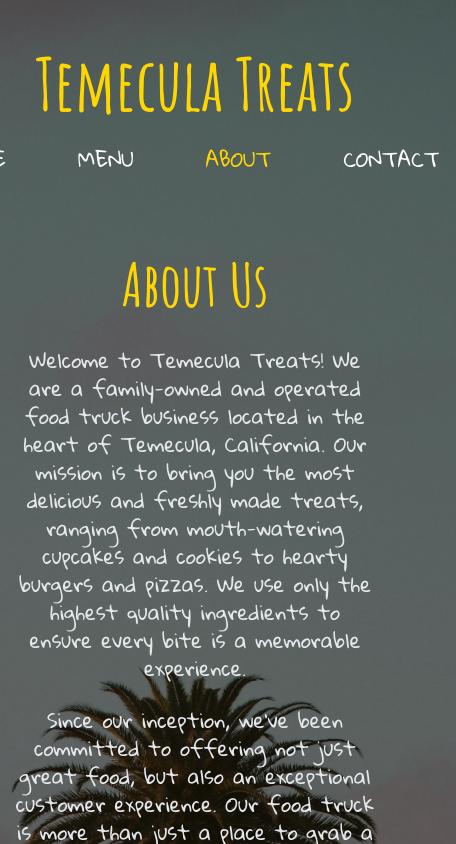
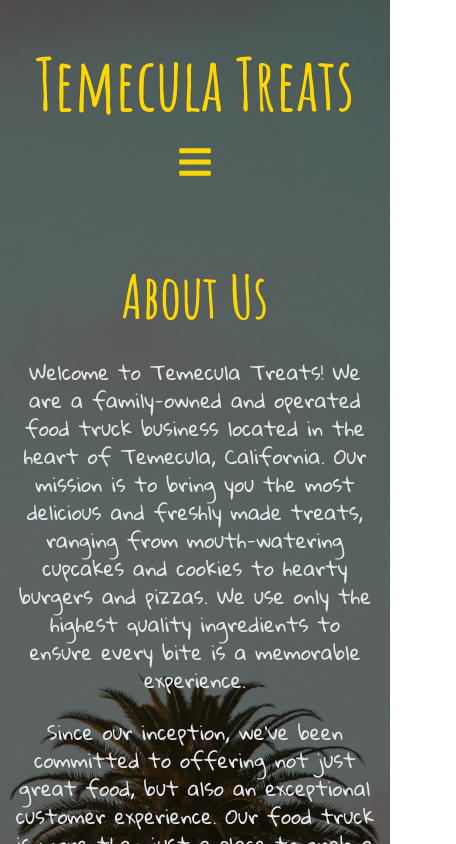
Before and after one commit to yusufkarakaya/foodtruck, a Next.js app: page /about in a window 390 px wide. Shown: the top 844 px of the page, 456 px wide, since content can reach past the window. Built offline with nearby package versions, Linux system fonts and the light colour scheme.

Commit message:
Make Header component responsive with hamburger menu for mobile

```diff
--- a/app/components/Header.jsx
+++ b/app/components/Header.jsx
@@ -1,14 +1,20 @@
 "use client";
-import React from "react";
+import React, { useState } from "react";
 import { Amatic_SC, Gloria_Hallelujah } from "next/font/google";
 import Link from "next/link";
 import { usePathname } from "next/navigation"; // Use this hook in the App Router
+import { FaBars, FaTimes } from "react-icons/fa"; // Import icons for the hamburger and close button
 
 const amatic = Amatic_SC({ subsets: ["latin"], weight: "700" });
 const gloria = Gloria_Hallelujah({ subsets: ["latin"], weight: "400" });
 
 const Header = () => {
   const pathname = usePathname(); // Get the current path
+  const [isMenuOpen, setIsMenuOpen] = useState(false); // State for controlling the menu
+
+  const toggleMenu = () => {
+    setIsMenuOpen(!isMenuOpen);
+  };
 
   return (
     <header className="text-center mt-12">
@@ -18,7 +24,20 @@ const Header = () => {
             Temecula Treats
           </h1>
         </Link>
-        <ul className="flex justify-center gap-10 mt-6">
+        <div className="md:hidden mt-6">
+          <button
+            onClick={toggleMenu}
+            aria-label="Toggle menu"
+            className="text-[#FFD700] text-4xl focus:outline-none"
+          >
+            {isMenuOpen ? <FaTimes /> : <FaBars />}
+          </button>
+        </div>
+        <ul
+          className={`${
+            isMenuOpen ? "block" : "hidden"
+          } md:flex justify-center gap-10 mt-6`}
+        >
           <li className="menu-item">
             <Link
               href="/"
```
